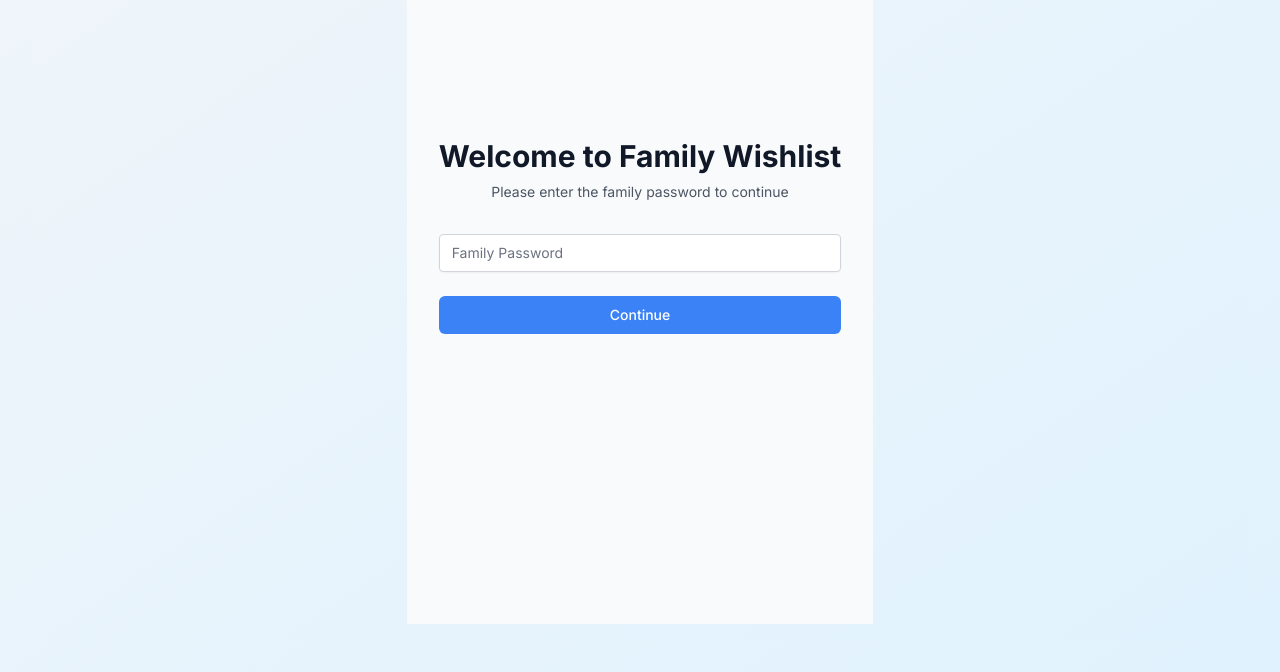
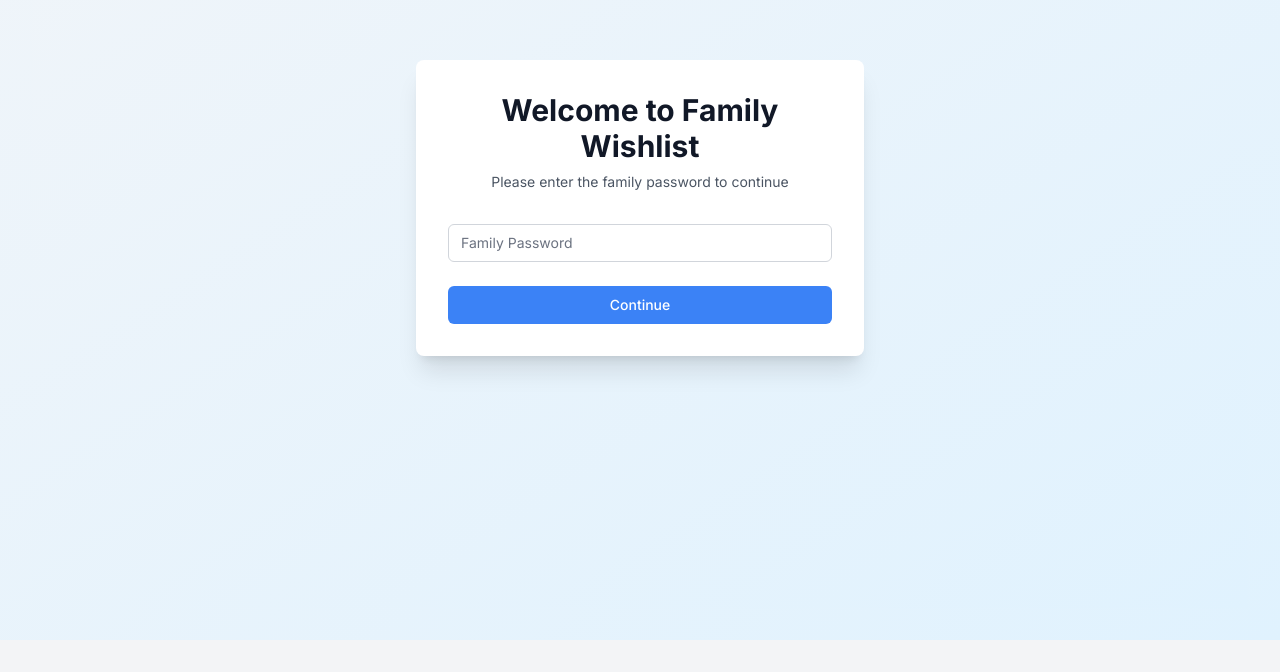
Before and after one commit to nowtyler/family-wishlist, a React (Vite) app in the folder frontend/: page /auth in a window 1280 px wide. Shown: the part 224-896 px from the top of the page. After the commit the page ends 864 px from the top, so only its background shows below. Built offline with nearby package versions, Linux system fonts and the light colour scheme.

Commit message:
Fixed user selection screen and auth formatting.

```diff
--- a/frontend/src/components/AuthScreen.jsx
+++ b/frontend/src/components/AuthScreen.jsx
@@ -38,30 +38,28 @@ const AuthScreen = () => {
       initial={{ opacity: 0, y: 20 }}
       animate={{ opacity: 1, y: 0 }}
       transition={{ duration: 0.5 }}
-      className="min-h-[calc(100vh-200px)] flex flex-col items-center justify-center bg-gradient-to-br from-slate-100 to-sky-100 p-4"
+      className="min-h-screen flex items-center justify-center bg-gradient-to-br from-slate-100 to-sky-100 px-4 py-12 sm:px-6 lg:px-8"
     >
-      <div className="min-h-screen flex items-center justify-center bg-gray-50 dark:bg-gray-900 py-12 px-4 sm:px-6 lg:px-8">
-        <div className="max-w-md w-full space-y-8">
+      <div className="w-full max-w-md">
+        <div className="bg-white dark:bg-gray-800 rounded-lg shadow-xl p-8 space-y-8">
           <div>
-            <h2 className="mt-6 text-center text-3xl font-extrabold text-gray-900 dark:text-white">
+            <h2 className="text-center text-3xl font-extrabold text-gray-900 dark:text-white">
               Welcome to Family Wishlist
             </h2>
             <p className="mt-2 text-center text-sm text-gray-600 dark:text-gray-400">
               Please enter the family password to continue
             </p>
           </div>
-          <form className="mt-8 space-y-6" onSubmit={handleSubmit}>
-            <div className="rounded-md shadow-sm -space-y-px">
+          <form className="space-y-6" onSubmit={handleSubmit}>
             <div>
               <input
                 type="password"
                 required
-                  className="appearance-none rounded relative block w-full px-3 py-2 border border-gray-300 dark:border-gray-600 placeholder-gray-500 dark:placeholder-gray-400 text-gray-900 dark:text-white focus:outline-none focus:ring-primary focus:border-primary focus:z-10 sm:text-sm dark:bg-gray-700"
+                className="appearance-none relative block w-full px-3 py-2 border border-gray-300 dark:border-gray-600 placeholder-gray-500 dark:placeholder-gray-400 text-gray-900 dark:text-white rounded-md focus:outline-none focus:ring-primary focus:border-primary focus:z-10 sm:text-sm dark:bg-gray-700"
                 placeholder="Family Password"
                 value={password}
                 onChange={(e) => setPassword(e.target.value)}
               />
-              </div>
             </div>
             {error && (
               <div className="text-red-500 dark:text-red-400 text-sm text-center">{error}</div>
@@ -69,9 +67,10 @@ const AuthScreen = () => {
             <div>
               <button
                 type="submit"
-                className="group relative w-full flex justify-center py-2 px-4 border border-transparent text-sm font-medium rounded-md text-white bg-primary hover:bg-primary-dark focus:outline-none focus:ring-2 focus:ring-offset-2 focus:ring-primary"
+                disabled={isLoading}
+                className="group relative w-full flex justify-center py-2 px-4 border border-transparent text-sm font-medium rounded-md text-white bg-primary hover:bg-primary-dark focus:outline-none focus:ring-2 focus:ring-offset-2 focus:ring-primary disabled:opacity-50 disabled:cursor-not-allowed"
               >
-                Continue
+                {isLoading ? 'Checking...' : 'Continue'}
               </button>
             </div>
           </form>
--- a/frontend/src/components/DashboardScreen.jsx
+++ b/frontend/src/components/DashboardScreen.jsx
@@ -178,12 +178,12 @@ const DashboardScreen = () => {
       transition={{ duration: 0.3 }}
       className="space-y-8"
     >
-      <div className="flex flex-col md:flex-row justify-between items-start md:items-center gap-4 p-6 bg-white rounded-xl shadow-lg">
+      <div className="flex flex-col md:flex-row justify-between items-start md:items-center gap-4 p-6 bg-white dark:bg-gray-800 rounded-xl shadow-lg">
         <div>
-          <h1 className="text-3xl md:text-4xl font-bold text-gray-800">
+          <h1 className="text-3xl md:text-4xl font-bold text-gray-800 dark:text-white">
             {viewingMember?.id === selectedUser.id ? "Your Wishlist" : `${viewingMember?.name || ''}'s Wishlist`}
           </h1>
-          <p className="text-gray-600 mt-1">
+          <p className="text-gray-600 dark:text-gray-300 mt-1">
             {viewingMember?.id === selectedUser.id ? "Manage your wishes or " : "Browse wishes and "}
             see what others are hoping for!
           </p>
@@ -193,22 +193,22 @@ const DashboardScreen = () => {
 
       {error && <p className="text-red-500 bg-red-100 p-3 rounded-md text-center">{error}</p>}
 
-      {/* User selection cards */}
+      {/* User selection cards with dark mode */}
       <div className="mb-8">
-        <h2 className="text-xl font-semibold text-gray-700 mb-3">Browse Wishlists:</h2>
+        <h2 className="text-xl font-semibold text-gray-700 dark:text-gray-300 mb-3">Browse Wishlists:</h2>
         <div className="grid grid-cols-2 sm:grid-cols-3 md:grid-cols-4 lg:grid-cols-5 gap-4">
           {familyMembers.map(member => (
             <motion.button
               key={member.id}
               onClick={() => handleSelectViewingMember(member)}
               className={`p-4 rounded-lg shadow-md transition-all duration-200 ease-in-out
-                            ${viewingMember?.id === member.id
-                              ? 'bg-primary text-white ring-2 ring-offset-2 ring-primary'
-                              : 'bg-white hover:bg-gray-50 card-shadow text-gray-700'}`}
+                ${viewingMember?.id === member.id
+                  ? 'bg-primary text-white dark:bg-primary-600'
+                  : 'bg-white dark:bg-gray-700 hover:bg-gray-50 dark:hover:bg-gray-600 text-gray-700 dark:text-white'}`}
               whileHover={{ y: -3 }}
             >
               <p className="font-semibold text-lg">{member.name}</p>
-              <p className="text-xs">{member.wishlist_item_count} items</p>
+              <p className="text-xs opacity-75">{member.wishlist_item_count} items</p>
             </motion.button>
           ))}
         </div>
@@ -228,13 +228,13 @@ const DashboardScreen = () => {
             initial={{ opacity: 0 }}
             animate={{ opacity: 1 }}
             exit={{ opacity: 0 }}
-            className="fixed top-0 left-0 w-full h-full bg-black bg-opacity-50 flex justify-center items-center"
+            className="fixed inset-0 bg-black bg-opacity-50 flex items-center justify-center p-4 z-50"
           >
             <motion.div
-              initial={{ scale: 0.8 }}
-              animate={{ scale: 1 }}
-              exit={{ scale: 0.8 }}
-              className="bg-white rounded-lg shadow-xl p-6 w-full max-w-md"
+              initial={{ scale: 0.95, opacity: 0 }}
+              animate={{ scale: 1, opacity: 1 }}
+              exit={{ scale: 0.95, opacity: 0 }}
+              className="w-[95%] max-w-2xl mx-auto"  // Fixed width to prevent shift
             >
               <AddItemForm
                 wishlistId={viewingMember.id}
--- a/frontend/src/components/UserSelectionScreen.jsx
+++ b/frontend/src/components/UserSelectionScreen.jsx
@@ -70,7 +70,7 @@ const UserSelectionScreen = () => {
               key={member.id}
               onClick={() => handleSelectUser(member)}
               className={`p-4 md:p-6 ${
-                viewingMember?.id === member.id
+                selectedUser?.id === member.id
                   ? 'bg-primary text-white dark:bg-primary-600'
                   : 'bg-white dark:bg-gray-700 hover:bg-gray-50 dark:hover:bg-gray-600 text-gray-700 dark:text-white'
               } rounded-lg shadow-md focus:outline-none focus:ring-2 focus:ring-primary-400 focus:ring-opacity-75
```
Lines whose indentation alone changed are shown as unchanged.
